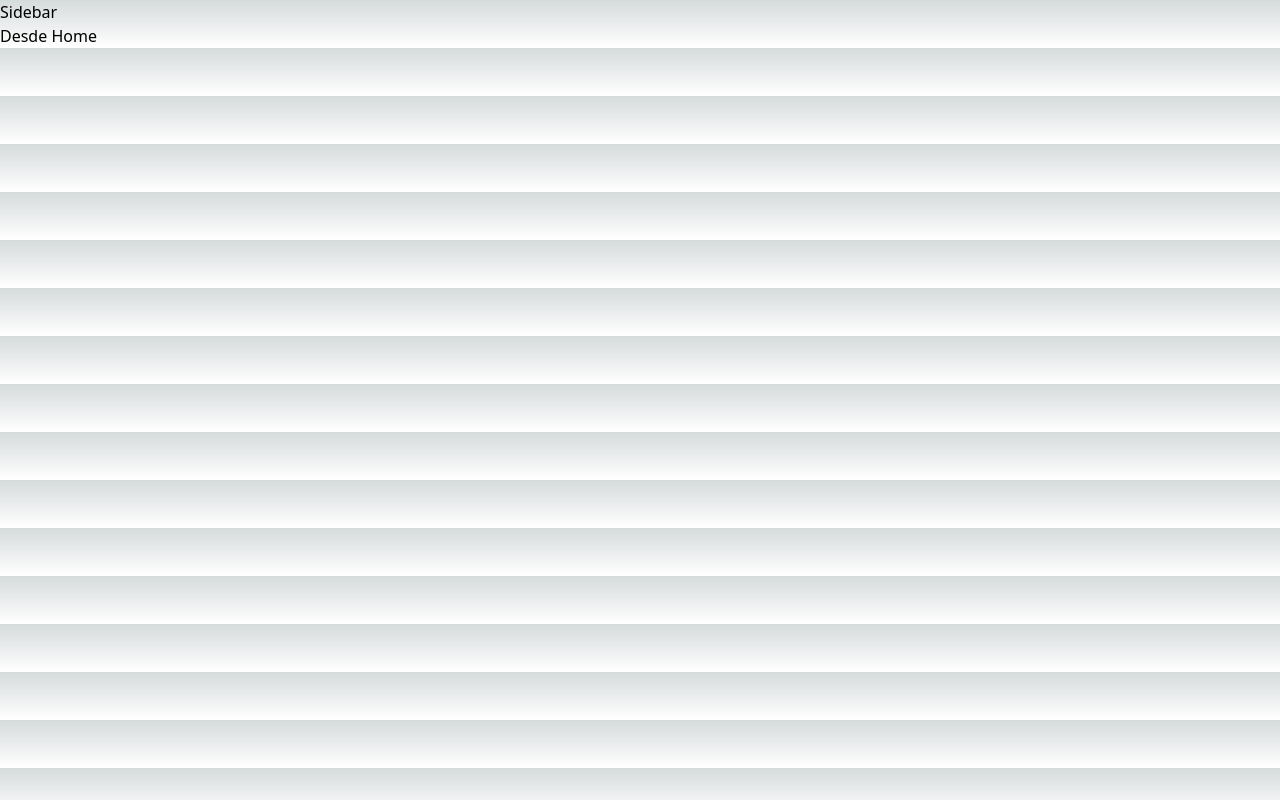
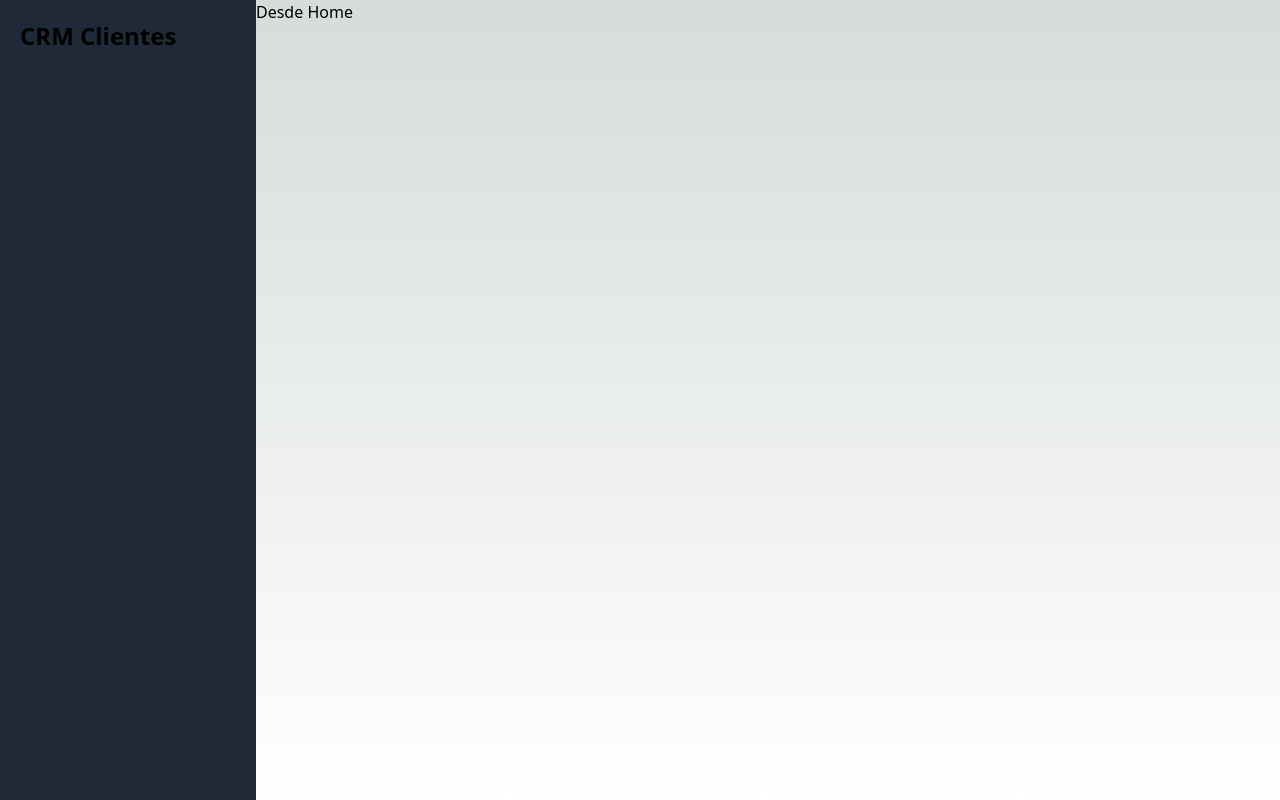
Before and after one commit to TaniaTenorio/crm-client, a Next.js app: page / in a window 1280 px wide. Built offline with nearby package versions, Linux system fonts and the light colour scheme.

Commit message:
feat: create sidebar

```diff
--- a/components/Layout.js
+++ b/components/Layout.js
@@ -16,8 +16,12 @@
         />
       </Head>
 
-			<Sidebar />
-      {children}
+			<div>
+				<div className="flex min-h-screen">
+					<Sidebar />
+					{children}
+				</div>
+			</div>
     </>
   );
 };
--- a/components/Sidebar.js
+++ b/components/Sidebar.js
@@ -2,7 +2,11 @@
 
 const Sidebar = () => {
   return (
-    <h2>Sidebar</h2>
+    <aside className="bg-gray-800 sm:w-1/3 xl:w-1/5 sm:min-h-screen p-5">
+      <div>
+        <p className="text-2xl font-bold  ">CRM Clientes </p>
+      </div>
+    </aside>
   )
 }
 
```
